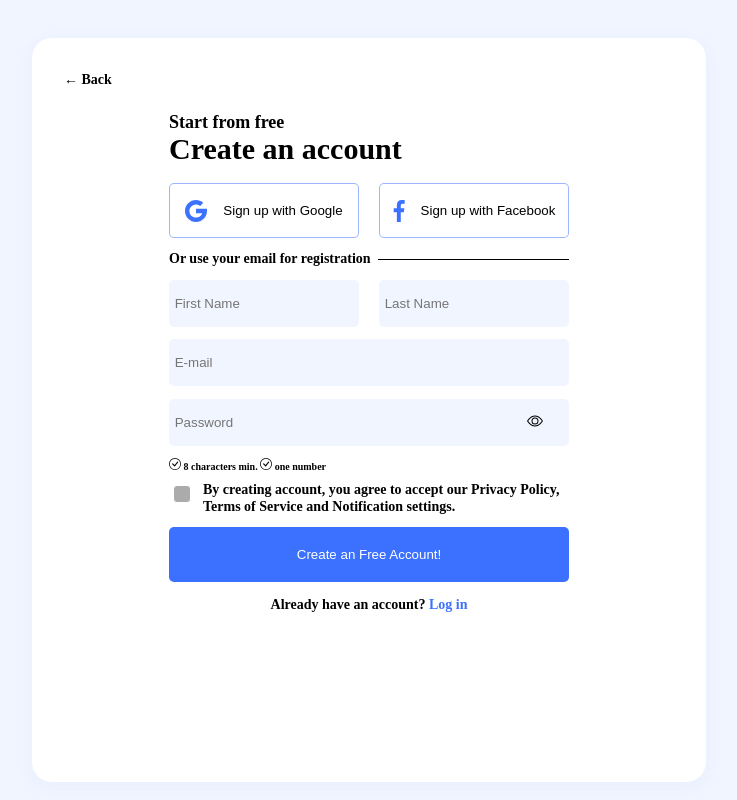
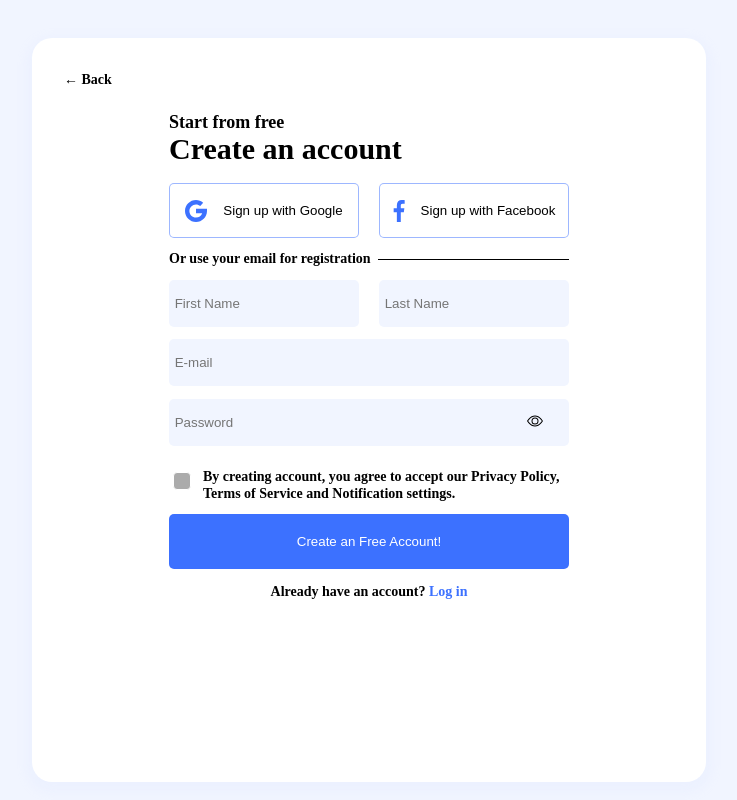
Before and after one commit to ChrisC0210/test-sign-up, a Vue app: page / in a window 1280 px wide. Shown: the whole page, without its empty margins (271-1008 px from the left). Built offline with nearby package versions, Linux system fonts and the light colour scheme; what @vee-validate/i18n would draw is missing.

Commit message:
fixed input style

```diff
--- a/src/App.vue
+++ b/src/App.vue
@@ -6,7 +6,7 @@
       <div class="card text-left">
         <div class="card-content">
         <a href="#" class="f-14 text-back">← Back </a>
-        <form class="card-form f-14" :model="popData" :rules="rules" ref="popData">
+        <form class="card-form f-14" ref="popData">
           <div class="f-18">Start from free</div>
           <h1 class="f-30 mb-16">Create an account</h1>
           <div class="d-flex flex-between">
@@ -47,7 +47,7 @@
           name="psw" id="psw" pattern="(?=.*\d)(?=.*[a-z])(?=.*[A-Z]).{8,}" title="Must contain at least one number and at least 8 or more characters" required
           >
           </div>
-          <div id="message" class="f-10">
+          <!-- <div id="message" class="f-10">
   <span id="length" class="invalid">
     <svg xmlns="http://www.w3.org/2000/svg" width="12" height="12" fill="currentColor" class="bi bi-check-circle" viewBox="0 0 16 16">
   <path d="M8 15A7 7 0 1 1 8 1a7 7 0 0 1 0 14zm0 1A8 8 0 1 0 8 0a8 8 0 0 0 0 16z"/>
@@ -60,7 +60,7 @@
   <path d="M10.97 4.97a.235.235 0 0 0-.02.022L7.477 9.417 5.384 7.323a.75.75 0 0 0-1.06 1.06L6.97 11.03a.75.75 0 0 0 1.079-.02l3.992-4.99a.75.75 0 0 0-1.071-1.05z"/>
 </svg>
     one number </span>
-</div>
+</div> -->
             <!-- <div class="d-flex flex-between mb-12">
               <input type="checkbox" class="input-checkbox" id="privacyCheck">
               <span class="checkmark"></span>
@@ -114,9 +114,7 @@ $blue-200: #F1F5FF;
 $white: #ffffff;
 $black :#000000;
 $gray-200: #ABABAB;
-input {
--webkit-text-security: disc;
-}
+
 .priamry-blue{
   color: $priamry-blue;
 }
@@ -407,12 +405,6 @@ export default {
     toggleShow () {
       this.showPassword = !this.showPassword
     }
-  },
-  rules: {
-    password: [{
-      required: true,
-      message: 'Please enter your password'
-    }]
   }
 }
 </script>
```
Also changed, not shown: 3 other files (tests, documents, lock files or other folders).
